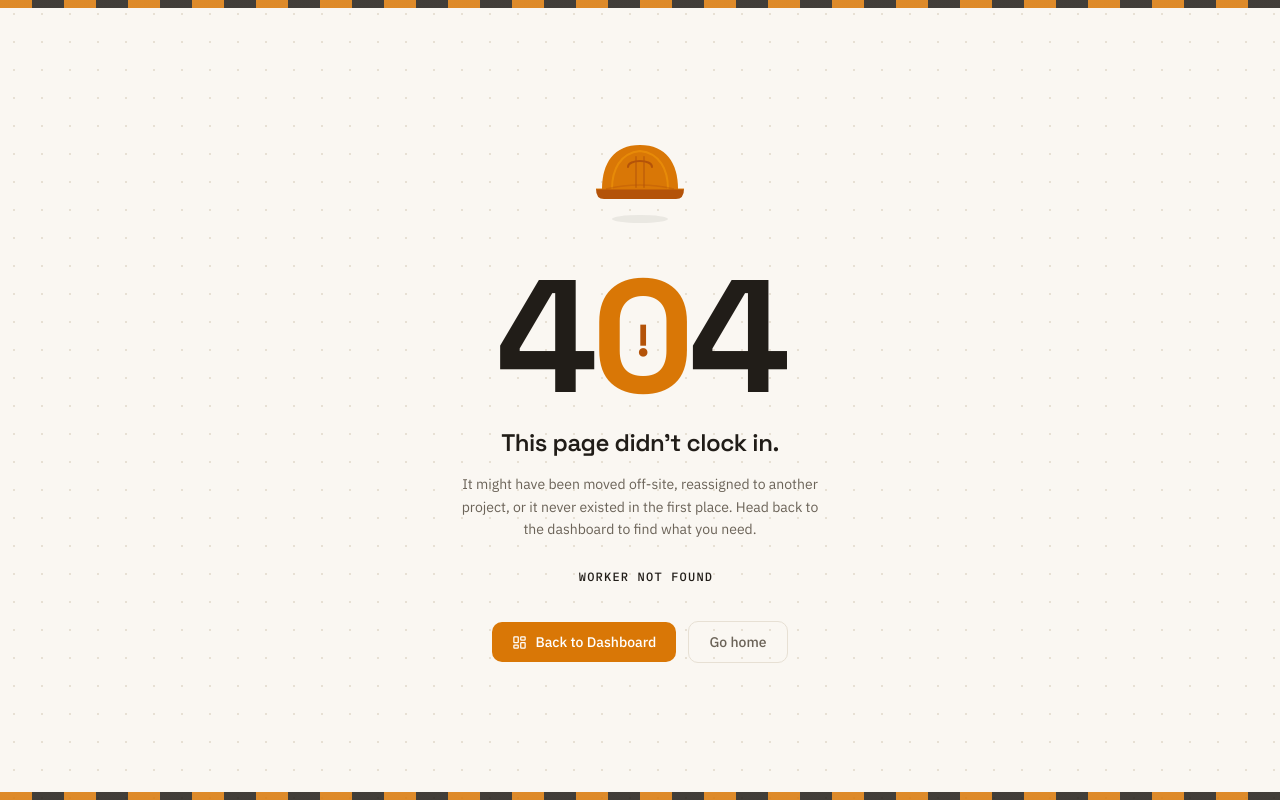
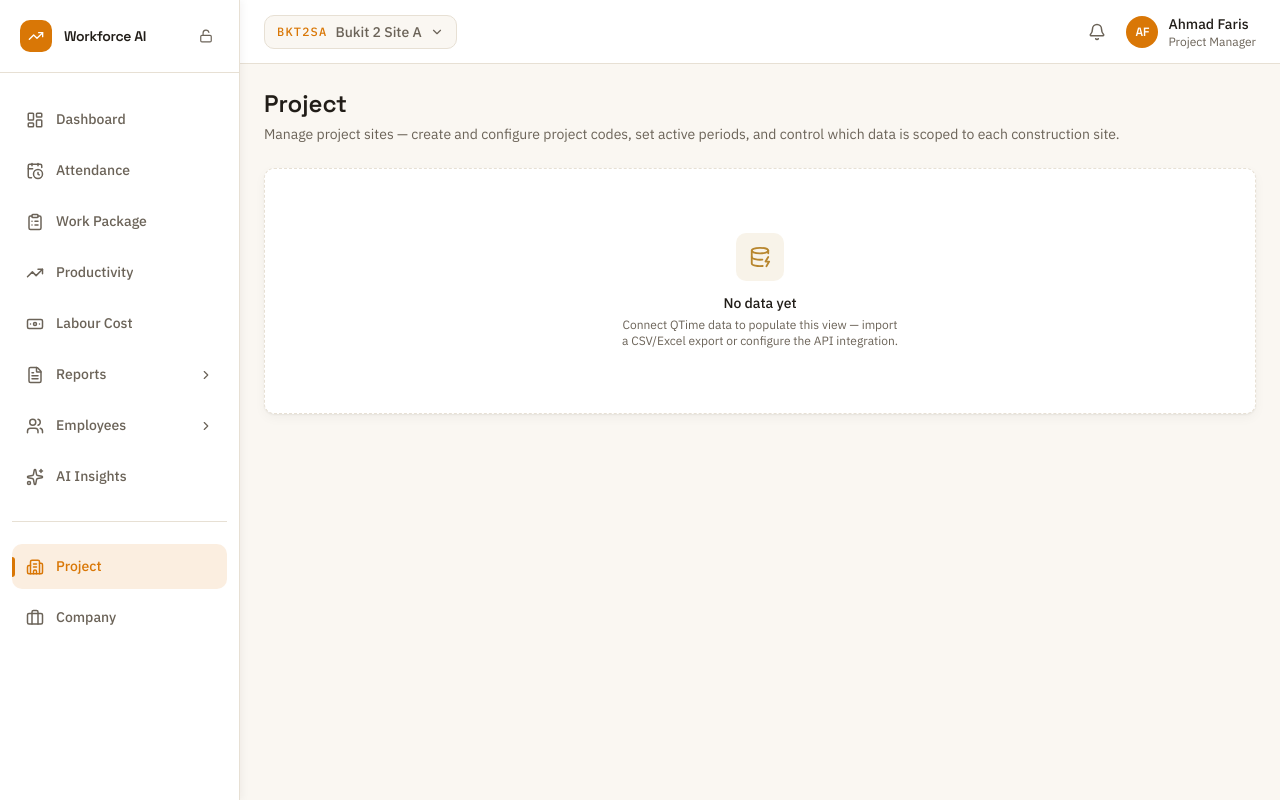
Before and after one commit to kodeezabdullah/aibimz-workforce, a Next.js app: page /project in a window 1280 px wide. Before the commit this address had no page. Built offline with nearby package versions, Linux system fonts and the light colour scheme.

Commit message:
feat: scaffold routes for all nav items

```diff
--- /dev/null
+++ b/src/app/(dashboard)/company/page.tsx
@@ -0,0 +1,17 @@
+import { EmptyStateCard } from '@/components/dashboard/EmptyStateCard'
+
+export default function CompanyPage() {
+  return (
+    <div className="space-y-6">
+      <div>
+        <h1 className="font-display text-2xl font-semibold text-[var(--color-ink)]">
+          Company
+        </h1>
+        <p className="mt-1 text-sm text-[var(--color-ink-muted)]">
+          Organisation settings — company profile, subcontractor registry, and labour rate configurations shared across all projects.
+        </p>
+      </div>
+      <EmptyStateCard />
+    </div>
+  )
+}
--- /dev/null
+++ b/src/app/(dashboard)/project/page.tsx
@@ -0,0 +1,17 @@
+import { EmptyStateCard } from '@/components/dashboard/EmptyStateCard'
+
+export default function ProjectPage() {
+  return (
+    <div className="space-y-6">
+      <div>
+        <h1 className="font-display text-2xl font-semibold text-[var(--color-ink)]">
+          Project
+        </h1>
+        <p className="mt-1 text-sm text-[var(--color-ink-muted)]">
+          Manage project sites — create and configure project codes, set active periods, and control which data is scoped to each construction site.
+        </p>
+      </div>
+      <EmptyStateCard />
+    </div>
+  )
+}
```
